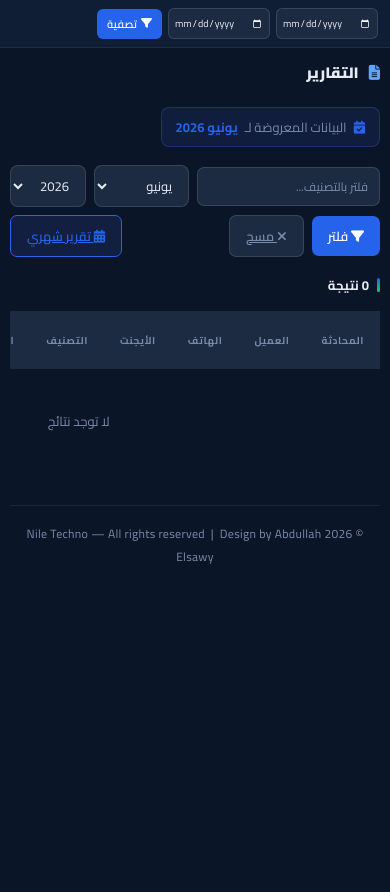
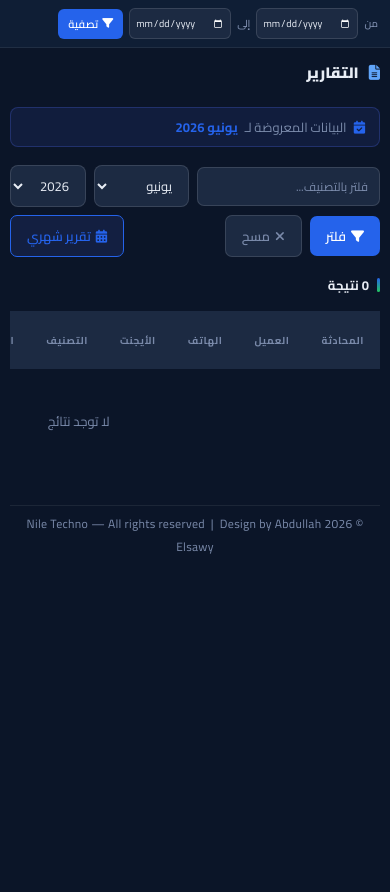
Before and after one commit to niletechno16/test-, a Django app: page /reports/ in a window 390 px wide. Shown: the part 56-948 px from the top of the page. Run offline with Django 5.2, Linux system fonts and the light colour scheme; the visitor is signed in with stand-in values (Sample User, id 1); data that the repository does not hold is empty.

Commit message:
update project-8

```diff
--- a/django_app/templates/base.html
+++ b/django_app/templates/base.html
@@ -207,14 +207,15 @@
             align-items: center;
             gap: 10px;
             padding: 10px 12px;
-            background: rgba(239, 68, 68, 0.08);
+            background: rgba(239, 68, 68, 0.14);
             color: #fca5a5;
             border-radius: 8px;
             text-decoration: none;
             font-size: 13.5px;
-            font-weight: 600;
+            font-weight: 700;
             transition: all 0.18s;
-            border: 1px solid rgba(239, 68, 68, 0.12);
+            border: 1px solid rgba(239, 68, 68, 0.30);
+            letter-spacing: 0.2px;
         }
 
         .logout-btn:hover {
@@ -416,7 +417,7 @@
             overflow: hidden;
         }
 
-        .profile-btn:hover .profile-dropdown {
+        .profile-dropdown.show {
             display: block;
         }
 
@@ -984,6 +985,11 @@
             font-size: 13px;
             font-weight: 600;
             transition: all 0.18s;
+            text-decoration: none;
+            display: inline-flex;
+            align-items: center;
+            gap: 5px;
+            white-space: nowrap;
         }
 
         .btn-primary {
@@ -1164,6 +1170,11 @@
                 padding: 0 12px;
                 gap: 6px;
             }
+            /* footer on mobile */
+            .site-footer {
+                right: 0;
+                padding: 6px 12px;
+            }
 
             .subbar input[type="date"] {
                 font-size: 10px;
@@ -1172,7 +1183,9 @@
             }
 
             .subbar label {
-                display: none;
+                display: inline;
+                font-size: 10px;
+                color: var(--muted);
             }
 
             /* إخفاء عناصر الـ navbar الأقل أهمية على الموبايل */
@@ -1306,6 +1319,13 @@
 
             .main {
                 padding: 10px;
+                display: flex;
+                flex-direction: column;
+                align-items: center;
+            }
+            .main > * {
+                width: 100%;
+                max-width: 100%;
             }
         }
     </style>
@@ -1330,7 +1350,7 @@
             </a>
             <a href="/agents/" class="nav-item {% block nav_agents %}{% endblock %}">
                 <i class="fa-solid fa-headset"></i>
-                <span data-ar="الأجنت" data-en="Agents">الأجنت</span>
+                <span data-ar="دعم العملاء" data-en="Customer Support">دعم العملاء</span>
             </a>
             <a href="/customers/" class="nav-item {% block nav_customers %}{% endblock %}">
                 <i class="fa-solid fa-users"></i>
@@ -1359,7 +1379,7 @@
             <button class="menu-toggle" id="menuToggle" onclick="openSidebar()">
                 <i class="fa-solid fa-bars"></i>
             </button>
-            <span class="page-breadcrumb">{% block page_title %}{% endblock %}</span>
+            <span class="page-breadcrumb" id="pageBreadcrumb">{% block page_title %}{% endblock %}</span>
         </div>
 
         <div class="navbar-right">
@@ -1520,6 +1540,20 @@
                 if (window.innerWidth <= 767) closeSidebar();
             });
         });
+
+        /* ===== PROFILE DROPDOWN ON CLICK ===== */
+        const profileBtn = document.querySelector('.profile-btn');
+        if (profileBtn) {
+            profileBtn.addEventListener('click', function(e) {
+                e.stopPropagation();
+                const dropdown = this.querySelector('.profile-dropdown');
+                if (dropdown) dropdown.classList.toggle('show');
+            });
+            document.addEventListener('click', function() {
+                const dropdown = profileBtn.querySelector('.profile-dropdown');
+                if (dropdown) dropdown.classList.remove('show');
+            });
+        }
     </script>
 </body>
 
--- a/django_app/templates/customers/index.html
+++ b/django_app/templates/customers/index.html
@@ -84,7 +84,7 @@
 {% endblock %}
 
 {% block content %}
-<div class="page-title"><i class="fa-solid fa-users"></i> العملاء</div>
+<div class="page-title"><i class="fa-solid fa-users"></i> <span data-ar="العملاء" data-en="Customers">العملاء</span></div>
 <div class="month-banner"><i class="fa-solid fa-calendar-check"></i> <span data-ar="البيانات المعروضة لـ" data-en="Showing data for">البيانات المعروضة لـ</span> <strong>{{ month_label }}</strong></div>
 
 <form method="get">
@@ -114,8 +114,8 @@
         </div>
         <input type="hidden" name="from" id="dateFrom" value="{{ date_from }}">
         <input type="hidden" name="to"   id="dateTo"   value="{{ date_to }}">
-        <button type="submit" class="btn btn-primary"><i class="fa-solid fa-filter"></i> فلتر</button>
-        <a href="{% url 'customers_list' %}" class="btn btn-ghost"><i class="fa-solid fa-xmark"></i> مسح</a>
+        <button type="submit" class="btn btn-primary"><i class="fa-solid fa-filter"></i> <span data-ar="فلتر" data-en="Filter">فلتر</span></button>
+        <a href="{% url 'customers_list' %}" class="btn btn-ghost"><i class="fa-solid fa-xmark"></i> <span data-ar="مسح" data-en="Clear">مسح</span></a>
     </div>
 </form>
 
--- a/django_app/templates/dashboard/home.html
+++ b/django_app/templates/dashboard/home.html
@@ -105,7 +105,7 @@
 {% endblock %}
 
 {% block content %}
-<div class="page-title"><i class="fa-solid fa-house"></i> لوحة التحكم</div>
+<div class="page-title"><i class="fa-solid fa-house"></i> <span data-ar="لوحة التحكم" data-en="Dashboard">لوحة التحكم</span></div>
 <div class="month-banner"><i class="fa-solid fa-calendar-check"></i> <span data-ar="البيانات المعروضة لـ" data-en="Showing data for">البيانات المعروضة لـ</span> <strong>{{ month_label }}</strong></div>
 
 <!-- Stats -->
--- a/django_app/templates/reports/list.html
+++ b/django_app/templates/reports/list.html
@@ -15,7 +15,7 @@
 {% endblock %}
 
 {% block content %}
-<div class="page-title"><i class="fa-solid fa-file-lines"></i> التقارير</div>
+<div class="page-title"><i class="fa-solid fa-file-lines"></i> <span data-ar="التقارير" data-en="Reports">التقارير</span></div>
 <div class="month-banner">
   <i class="fa-solid fa-calendar-check"></i>
   <span data-ar="البيانات المعروضة لـ" data-en="Showing data for">البيانات المعروضة لـ</span>
@@ -27,7 +27,7 @@
   <div class="filters-bar">
     {% if is_manager %}
     <select class="select-input" name="agent">
-      <option value="">كل الأيجنت</option>
+      <option value="" data-ar="كل دعم العملاء" data-en="All Support">كل دعم العملاء</option>
       {% for a in agents %}
       <option value="{{ a }}" {% if filters.agent == a %}selected{% endif %}>{{ a }}</option>
       {% endfor %}
@@ -62,10 +62,10 @@
 
     <input type="hidden" name="from" id="dateFrom" value="{{ date_from }}">
     <input type="hidden" name="to"   id="dateTo"   value="{{ date_to }}">
-    <button type="submit" class="btn btn-primary"><i class="fa-solid fa-filter"></i> فلتر</button>
-    <a href="{% url 'reports_list' %}" class="btn btn-ghost"><i class="fa-solid fa-xmark"></i> مسح</a>
+    <button type="submit" class="btn btn-primary"><i class="fa-solid fa-filter"></i> <span data-ar="فلتر" data-en="Filter">فلتر</span></button>
+    <a href="{% url 'reports_list' %}" class="btn btn-ghost"><i class="fa-solid fa-xmark"></i> <span data-ar="مسح" data-en="Clear">مسح</span></a>
     <a href="{% url 'monthly' %}" class="btn btn-ghost" style="margin-right:auto; background:rgba(79,110,247,.12); border-color:var(--accent); color:var(--accent)">
-      <i class="fa-solid fa-calendar-days"></i> تقرير شهري
+      <i class="fa-solid fa-calendar-days"></i> <span data-ar="تقرير شهري" data-en="Monthly Report">تقرير شهري</span>
     </a>
   </div>
 </form>
--- a/django_app/templates/users/login.html
+++ b/django_app/templates/users/login.html
@@ -6,6 +6,7 @@
   <meta charset="UTF-8">
   <meta name="viewport" content="width=device-width,initial-scale=1.0">
   <title>تسجيل الدخول - Nile Techno</title>
+  <link rel="icon" type="image/png" href="{% static 'images/NTLogo3.png' %}">
   <link href="https://fonts.googleapis.com/css2?family=Cairo:wght@400;600;700;800&display=swap" rel="stylesheet">
   <link href="https://cdnjs.cloudflare.com/ajax/libs/font-awesome/6.5.0/css/all.min.css" rel="stylesheet">
   <style>
```
Also changed, not shown: django_app/templates/agents/index.html (+4 -4 lines).
